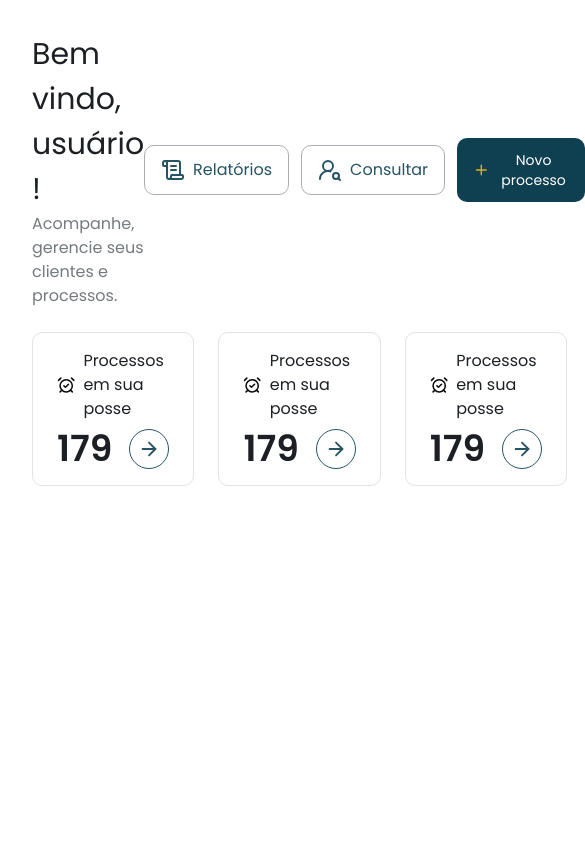
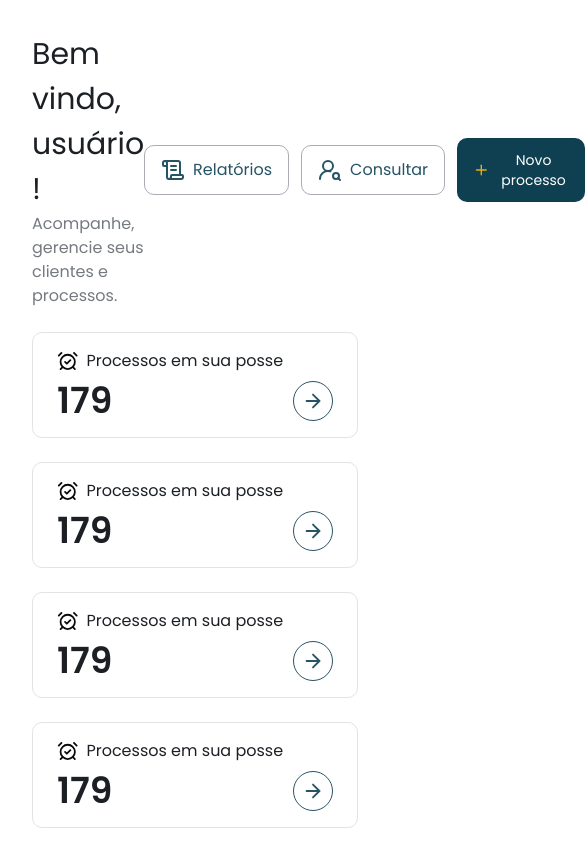
Before and after one commit to otimizesolutions/valor-judicial-frontend, a Next.js app: page /dashboard in a window 390 px wide. Shown: the top 860 px of the page, 585 px wide, since content can reach past the window. Built offline with nearby package versions, Linux system fonts and the light colour scheme.

Commit message:
feat:  adding grid to highlightedlinks

```diff
--- a/src/app/(private)/dashboard/page.tsx
+++ b/src/app/(private)/dashboard/page.tsx
@@ -7,15 +7,13 @@ export default function Dashboard(){
     <div>
       <Header />
 
-      <section className="mt-6 flex gap-6">
+      <section className="mt-6 grid lg:grid-cols-2 xl:grid-cols-4 gap-6">
         <HighlightedLink />
         <HighlightedLink />
         <HighlightedLink />
         <HighlightedLink />
       </section>
 
-
-
     </div>
   )
 }
```
